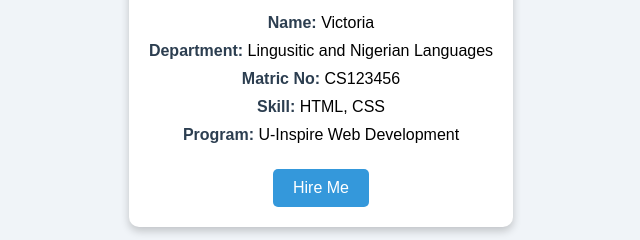
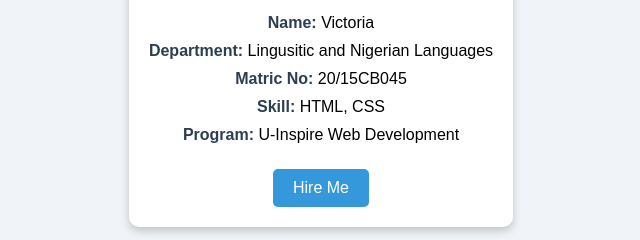
Before and after one commit to SirMartel22/u-inspire, a plain HTML site: page index.html in a window 1280 px wide. Shown: the part 408-648 px from the top of the page, 319-959 px from the left. Drawn offline with Linux system fonts and the light colour scheme.

Commit message:
Changed the Matric Number

```diff
--- a/index.html
+++ b/index.html
@@ -68,7 +68,7 @@
     <img src="Victoria.jpg" alt="Profile Picture">
     <p><span>Name:</span> Victoria </p>
     <p><span>Department:</span> Lingusitic and Nigerian Languages</p>
-    <p><span>Matric No:</span> CS123456</p>
+    <p><span>Matric No:</span> 20/15CB045 </p>
     <p><span>Skill:</span> HTML, CSS</p>
     <p><span>Program:</span> U-Inspire Web Development</p>
     <button class="hire-btn">Hire Me</button>
```
